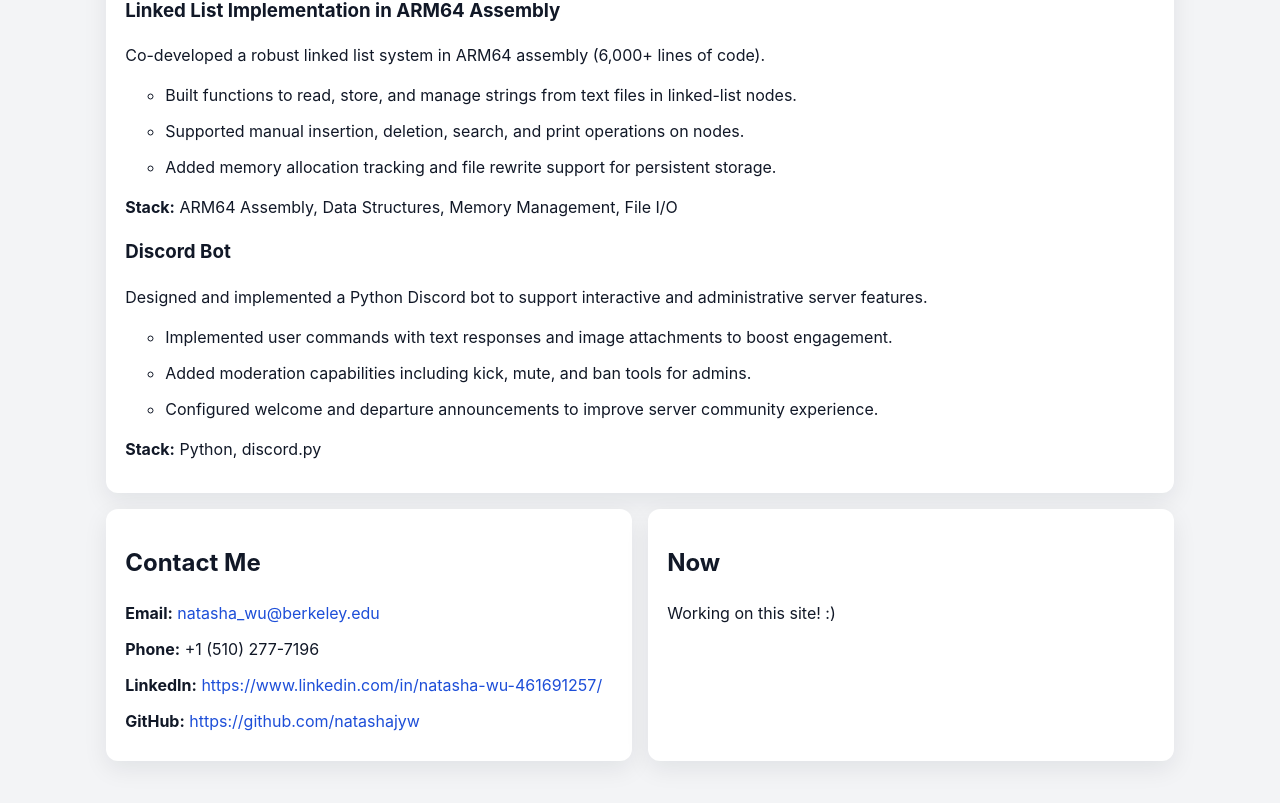
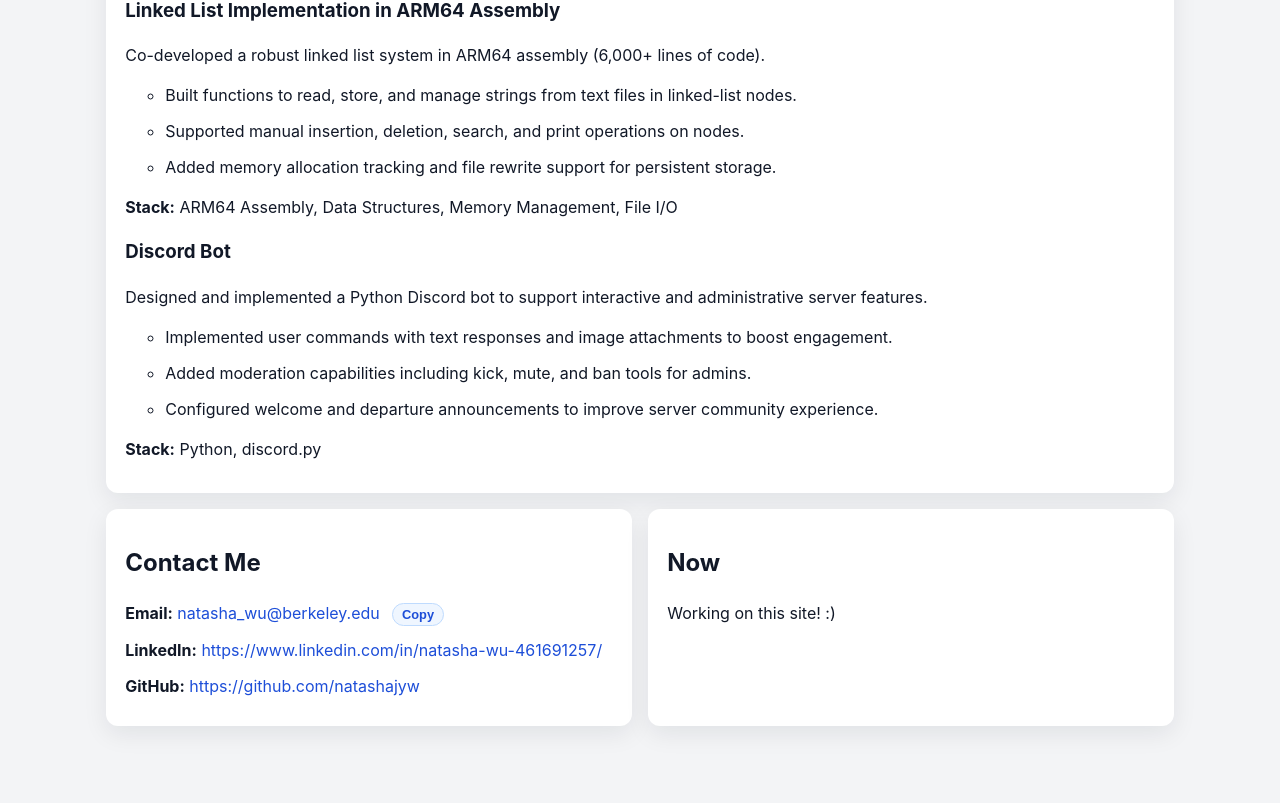
Before and after one commit to natashajyw/natashajyw.github.io, a React (Vite) app: page / in a window 1280 px wide. Shown: the part 1031-1834 px from the top of the page. After the commit the page ends 1805 px from the top, so only its background shows below. Built offline with nearby package versions, Linux system fonts and the light colour scheme.

Commit message:
Update contact actions and projects anchor

```diff
--- a/src/App.tsx
+++ b/src/App.tsx
@@ -1,3 +1,5 @@
+import { useState } from 'react';
+
 type Project = {
   title: string;
   summary: string;
@@ -50,6 +52,20 @@ const coursework = [
 ];
 
 export default function App() {
+  const email = 'natasha_wu@berkeley.edu';
+  const [copyLabel, setCopyLabel] = useState('Copy');
+
+  const handleCopyEmail = async () => {
+    try {
+      await navigator.clipboard.writeText(email);
+      setCopyLabel('Copied!');
+      window.setTimeout(() => setCopyLabel('Copy'), 1500);
+    } catch {
+      setCopyLabel('Unable to copy');
+      window.setTimeout(() => setCopyLabel('Copy'), 1500);
+    }
+  };
+
   return (
     <div className="page">
       <header className="hero card">
@@ -66,7 +82,7 @@ export default function App() {
             projects, and contact information.
           </p>
           <div className="hero-actions" aria-label="Quick links">
-            <a className="hero-button" href="#projects">
+            <a className="hero-button" href="#my-projects">
               View Projects
             </a>
             <a
@@ -124,7 +140,7 @@ export default function App() {
           </ul>
         </section>
 
-        <section className="card projects">
+        <section className="card projects" id="my-projects">
           <h2>My Projects</h2>
           <ul className="project-list">
             {projects.map((project) => (
@@ -149,10 +165,10 @@ export default function App() {
           <ul className="contact-list">
             <li>
               <strong>Email:</strong>{' '}
-              <a href="mailto:natasha_wu@berkeley.edu">natasha_wu@berkeley.edu</a>
-            </li>
-            <li>
-              <strong>Phone:</strong> +1 (510) 277-7196
+              <a href="mailto:natasha_wu@berkeley.edu">{email}</a>{' '}
+              <button type="button" className="copy-button" onClick={handleCopyEmail}>
+                {copyLabel}
+              </button>
             </li>
             <li>
               <strong>LinkedIn:</strong>{' '}
--- a/src/styles.css
+++ b/src/styles.css
@@ -149,6 +149,22 @@ body {
   margin-bottom: 0.75rem;
 }
 
+.copy-button {
+  margin-left: 0.5rem;
+  padding: 0.2rem 0.55rem;
+  border-radius: 999px;
+  border: 1px solid #bfdbfe;
+  background: #eff6ff;
+  color: #1d4ed8;
+  font-size: 0.8rem;
+  font-weight: 600;
+  cursor: pointer;
+}
+
+.copy-button:hover {
+  background: #dbeafe;
+}
+
 a {
   color: #1d4ed8;
   text-decoration: none;
```
